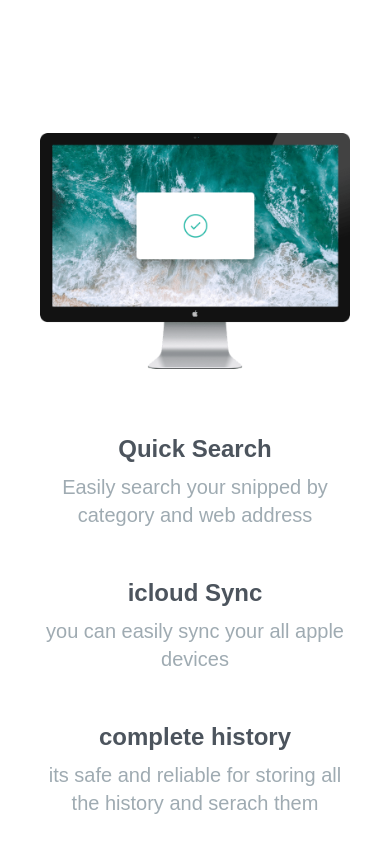
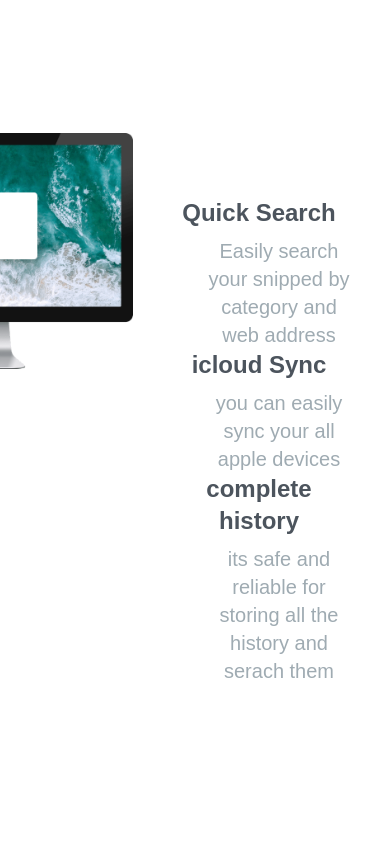
Before and after one commit to AmirAlimardanii/clipboard, a website: page index.html in a window 390 px wide. Shown: the part 1120-1978 px from the top of the page. Drawn offline with Linux system fonts and the light colour scheme; a web font is replaced by a local one.

Commit message:
fix -- responsive computer image part

```diff
--- a/index.html
+++ b/index.html
@@ -61,37 +61,37 @@
         <!-- computer image -->
         <section id="feature">
           <div class="section-container my-20">
-            <div class="relative flex flex-col md:flex-row md:space-x-32">
-              <div div class="md:w-1/2 space-x-12">
+            <div class="relative flex flex-col md:flex-row md:space-x-40 space-x-32 ">
+              <div div class="md:w-1/2 md:m-10">
                 <img
                   src="images/image-computer.png"
-                  class="absolute right-[50%]"
+                  class="absolute right-[70%] md:right-[50%]"
                 />
               </div>
               <!-- items container -->
               <div
-                class="flex flex-col mt-16 mb-24 space-y-12 text-xl md:w-1/2 md:mb-60 md:text-left md:pl-16"
+                class="flex flex-col mt-16 mb-24 my-16s mx-14 text-xl md:w-1/2 md:mb-60 md:text-left md:pl-16"
               >
                 <!-- item1 -->
                 <div>
                   <h5 class="mb-2 text-darkGrayishBlue text-2xl font-bold">
                     Quick Search
                   </h5>
-                  <p class="text-grayishBlue max-w-md">
+                  <p class="text-grayishBlue ml-10 md:ml-0">
                     Easily search your snipped by category and web address
                   </p>
                 </div>
 
                 <div>
                   <h5>icloud Sync</h5>
-                  <p class="text-grayishBlue">
+                  <p class="text-grayishBlue ml-10 md:ml-0" >
                     you can easily sync your all apple devices
                   </p>
                 </div>
 
                 <div>
                   <h5>complete history</h5>
-                  <p class="text-grayishBlue">
+                  <p class="text-grayishBlue ml-10 md:ml-0">
                     its safe and reliable for storing all the history and serach
                     them
                   </p>
@@ -111,5 +111,18 @@
       </div>
     </section>
     <img src="images/image-devices.png" class="mx-auto">
+  <h3 class="text-center">Supercharge your workflow</h3>
+  <p class="text-center text-xl text-grayishBlue mb-24">Best tools for increase your productivity</p>
+
+  <!-- down content -->
+  <section id="down">
+    <div class="flex items-center justify-center">
+      <div class="flex flex-col space-y-10 md:flex-row md:space-y-0 md:space-x-5">
+
+      </div>
+    </div>
+  </section>
+
+
   </body>
 </html>
```
Also changed, not shown: css/style.css.
